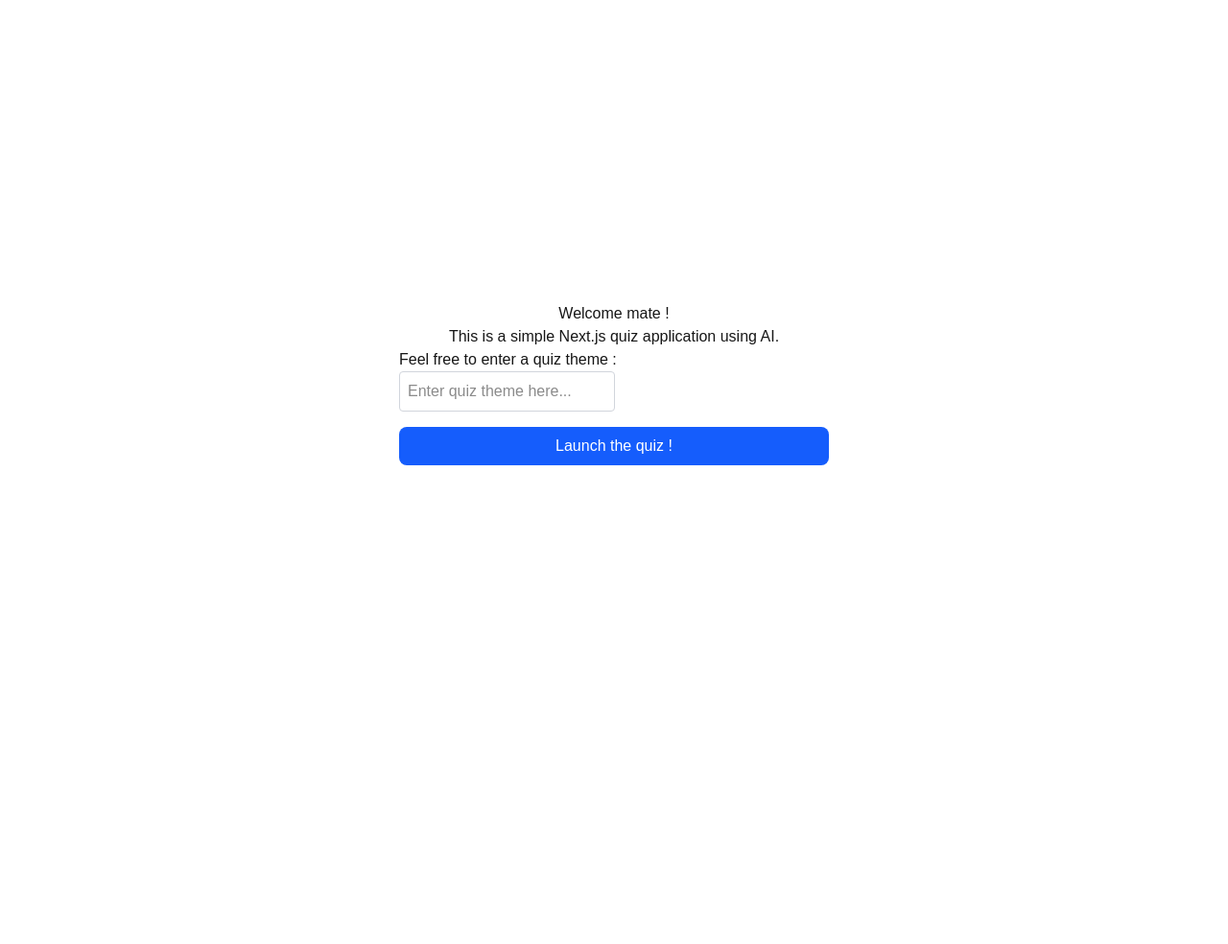
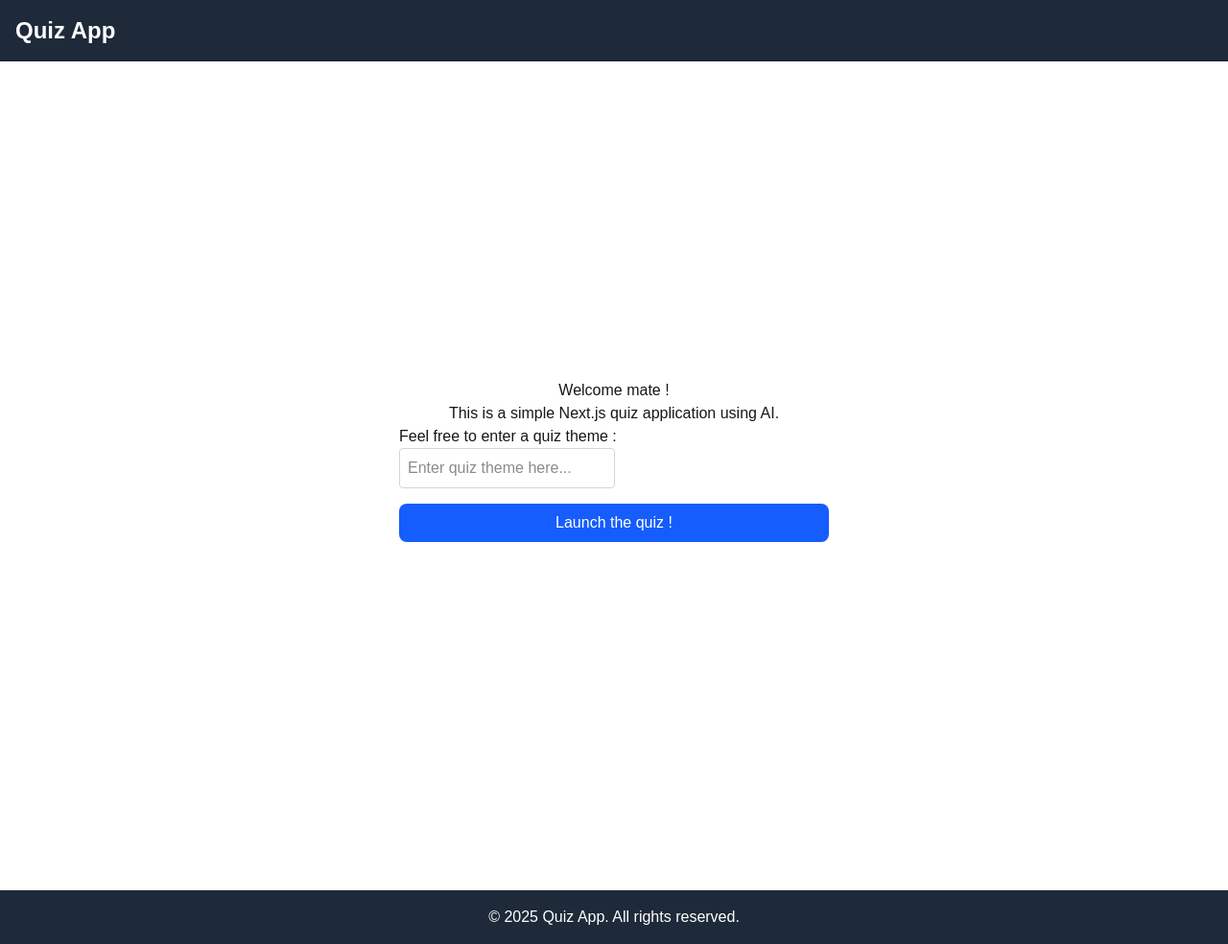
Before and after one commit to veverre/quizz-app, a Next.js app: page / in a window 1280 px wide. Shown: the whole page at 96% size. Before the commit the page ends 800 px from the top, so only its background shows below. Built offline with nearby package versions, Linux system fonts and the light colour scheme.

Commit message:
create header and footer

```diff
--- a/src/app/layout.tsx
+++ b/src/app/layout.tsx
@@ -1,6 +1,7 @@
 import type { Metadata } from 'next';
 import { Geist, Geist_Mono } from 'next/font/google';
 import './globals.css';
+import Link from 'next/link';
 
 const geistSans = Geist({
   variable: '--font-geist-sans',
@@ -24,7 +25,23 @@ export default function RootLayout({
 }>) {
   return (
     <html lang="en">
-      <body className={`${geistSans.variable} ${geistMono.variable} antialiased`}>{children}</body>
+      <body className={`${geistSans.variable} ${geistMono.variable} antialiased`}>
+        <nav className="bg-gray-800 text-white p-4">
+          <div className="container mx-auto">
+            <h1 className="text-2xl font-bold">
+              <Link href="/" className="text-white hover:text-gray-300">
+                Quiz App
+              </Link>
+            </h1>
+          </div>
+        </nav>
+        <div className="container mx-auto p-4">{children}</div>
+        <footer className="bg-gray-800 text-white p-4 mt-8">
+          <div className="container mx-auto text-center">
+            <p>&copy; {new Date().getFullYear()} Quiz App. All rights reserved.</p>
+          </div>
+        </footer>
+      </body>
     </html>
   );
 }
--- a/src/app/page.tsx
+++ b/src/app/page.tsx
@@ -15,7 +15,7 @@ export default function Home() {
       <p>This is a simple Next.js quiz application using AI.</p>
       <form onSubmit={handleSubmit} className="flex flex-col space-y-4 w-full max-w-md">
         <label>
-          Feel free to enter a quiz theme :
+          Feel free to enter a quiz theme :
           <input
             name="quiz-theme"
             value={theme}
```
